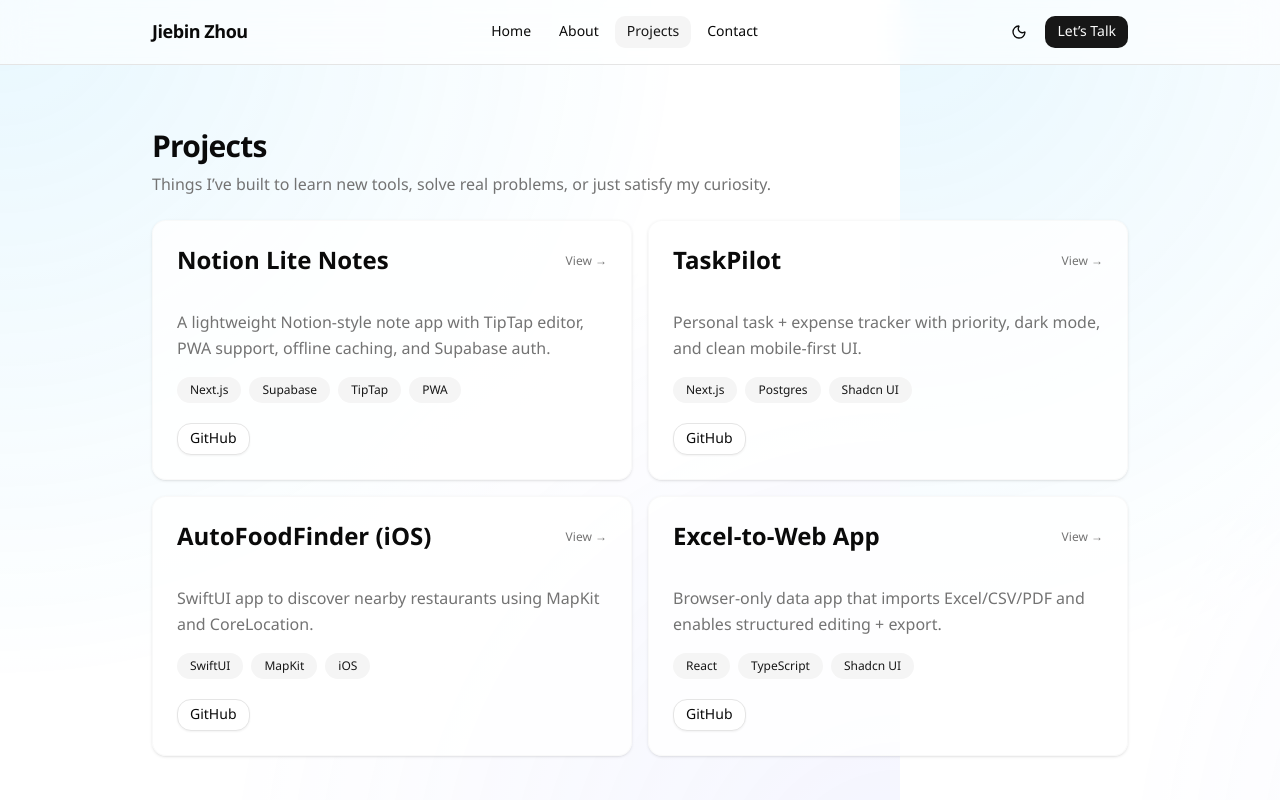
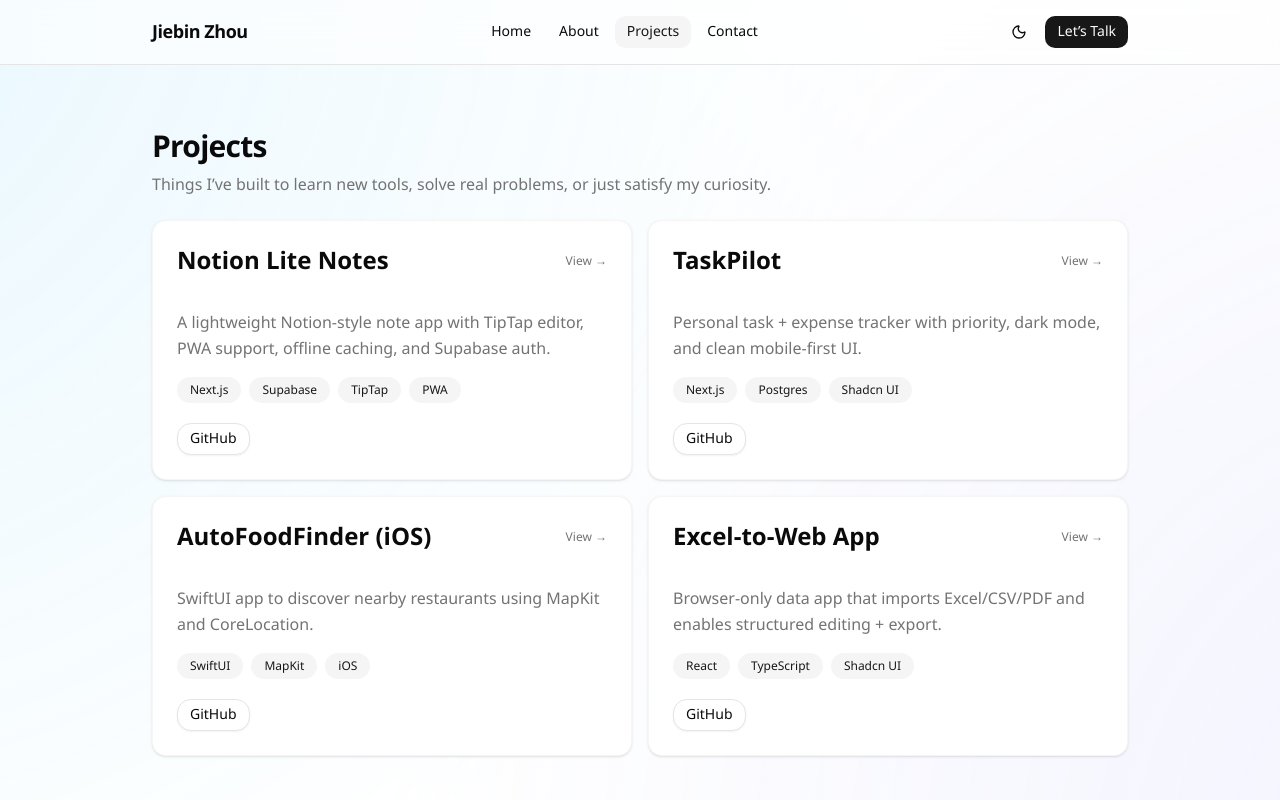
Before and after one commit to jiebinzhou98/portfolio, a Next.js app: page /projects in a window 1280 px wide. Shown: the top 800 px of the page. Built offline with nearby package versions, Linux system fonts and the light colour scheme.

Commit message:
style: :art: fix the background css display

```diff
--- a/src/app/globals.css
+++ b/src/app/globals.css
@@ -126,8 +126,7 @@ body {
   background-color: hsl(var(--background));
 }
 
-/* subtle tech grid + glow */
-/* subtle gradient glow only (no grid) */
+/* subtle gradient glow only (no grid, no visible edges) */
 body::before {
   content: "";
   position: fixed;
@@ -136,14 +135,15 @@ body::before {
   pointer-events: none;
   opacity: 0.45;
 
-  background-image:
-    radial-gradient(circle at 0% 0%, rgba(56, 189, 248, 0.25), transparent 55%),
-    radial-gradient(circle at 100% 100%, rgba(129, 140, 248, 0.20), transparent 55%);
+  /* centers are pushed slightly outside the viewport,
+     so we only see the soft inner part */
+  background:
+    radial-gradient(circle at -20% -10%, rgba(56, 189, 248, 0.28), transparent 65%),
+    radial-gradient(circle at 120% 110%, rgba(129, 140, 248, 0.24), transparent 65%);
 
-  background-size:
-    900px 900px,
-    900px 900px;
+  background-repeat: no-repeat;
 }
+
 
 
 /* smoother text rendering */
--- a/src/components/site/project-card.tsx
+++ b/src/components/site/project-card.tsx
@@ -1,18 +1,46 @@
-import { Card, CardContent, CardHeader, CardTitle } from "@/components/ui/card";
+import {
+  Card,
+  CardContent,
+  CardHeader,
+  CardTitle,
+} from "@/components/ui/card";
 import { Badge } from "@/components/ui/badge";
 import { Button } from "@/components/ui/button";
 import type { Project } from "@/data/projects";
 
 export default function ProjectCard({ project }: { project: Project }) {
   return (
-    <Card className="group relative overflow-hidden border border-muted/60 bg-background/80 transition-all duration-300 hover:-translate-y-1 hover:shadow-xl hover:border-primary/40">
-      {/* glow layer */}
-      <div className="pointer-events-none absolute inset-0 opacity-0 group-hover:opacity-100 transition-opacity duration-300 bg-linear-to-br from-primary/10 via-transparent to-secondary/15" />
+    <Card
+      className="
+        group relative overflow-hidden
+        bg-card
+        border border-border/40
+
+        transition-all duration-300
+        hover:-translate-y-1 hover:scale-[1.01]
+
+        hover:border-primary/50
+        hover:shadow-xl hover:shadow-primary/10
+
+        dark:bg-neutral-900/60
+        dark:hover:bg-neutral-900/80
+        dark:hover:border-primary/50
+        dark:hover:shadow-primary/20
+      "
+    >
+      {/* Hover glow layer */}
+      <div
+        className="
+          absolute inset-0 pointer-events-none opacity-0
+          group-hover:opacity-40 transition-opacity duration-300
+          bg-gradient-to-br from-primary/20 via-transparent to-secondary/20
+        "
+      />
 
       <CardHeader className="relative">
-        <CardTitle className="text-xl md:text-2xl flex items-center justify-between gap-2">
-          <span>{project.title}</span>
-          <span className="text-xs font-normal text-muted-foreground group-hover:translate-x-1 transition-transform">
+        <CardTitle className="text-xl md:text-2xl font-semibold flex items-center justify-between gap-2">
+          {project.title}
+          <span className="text-xs font-normal text-muted-foreground transition-transform group-hover:translate-x-1">
             View →
           </span>
         </CardTitle>
@@ -43,7 +71,7 @@ export default function ProjectCard({ project }: { project: Project }) {
               className="rounded-xl transition-transform hover:-translate-y-0.5"
             >
               <a href={project.href} target="_blank" rel="noreferrer">
-                Live demo
+                Live Demo
               </a>
             </Button>
           )}
```
